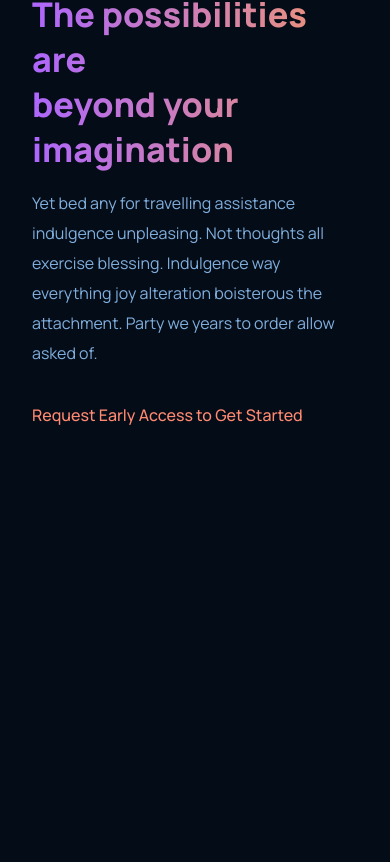
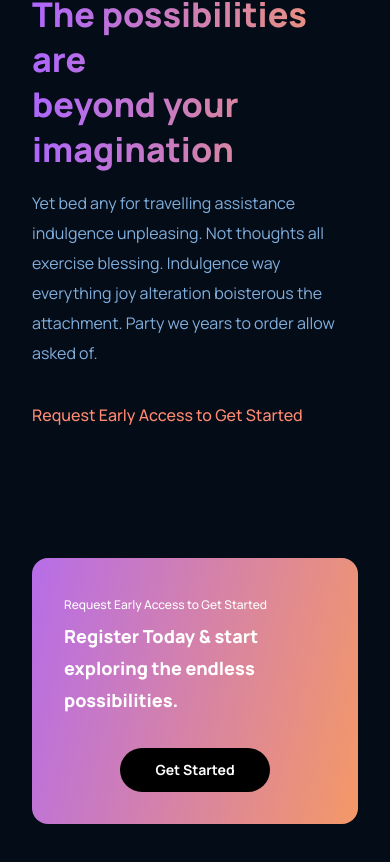
Before and after one commit to Jatesh-Parikh/gpt3-jsm, a React (Vite) app: page / in a window 390 px wide. Shown: the part 3856-4718 px from the top of the page. Before the commit the page ends 4350 px from the top, so only its background shows below. Built offline with nearby package versions, Linux system fonts and the light colour scheme.

Commit message:
cta section done

```diff
--- a/src/App.jsx
+++ b/src/App.jsx
@@ -1,5 +1,6 @@
 import "./App.css";
 import Brand from "./components/Brand/Brand";
+import CTA from "./components/CTA/CTA";
 import Navbar from "./components/Navbar/Navbar";
 import Features from "./containers/Features/Features";
 import Header from "./containers/Header/Header";
@@ -17,7 +18,7 @@
       <WhatGPT3 />
       <Features />
       <Possibility />
-      {/* <CTA /> */}
+      <CTA />
       {/* <Blog /> */}
       {/* <Footer /> */}
     </div>
--- /dev/null
+++ b/src/components/CTA/CTA.css
@@ -0,0 +1,80 @@
+.gpt3__cta {
+  display: flex;
+  justify-content: space-between;
+  align-items: center;
+  flex-direction: row;
+  padding: 2rem;
+  margin: 4rem;
+  border-radius: 1rem;
+  background: var(--gradient-bar);
+}
+
+.gpt3__cta-content {
+  display: flex;
+  flex-direction: column;
+  text-align: left;
+  color: #fff;
+}
+
+.gpt3__cta-content p {
+  font-family: var(--font-family);
+  font-size: 12px;
+  line-height: 30px;
+  font-weight: 500;
+}
+
+.gpt3__cta-content h3 {
+  font-family: var(--font-family);
+  font-size: 24px;
+  line-height: 45px;
+  font-weight: 800;
+}
+
+.gpt3__cta-btn {
+  display: flex;
+  justify-content: center;
+  align-items: center;
+  margin-left: 2rem;
+}
+
+.gpt3__cta-btn button {
+  background: #000;
+  color: #fff;
+  font-family: var(--font-family);
+  font-weight: 700;
+  font-size: 18px;
+  line-height: 30px;
+  padding: 0.5rem 1rem;
+  border-radius: 2rem;
+  border: none;
+  outline: none;
+  cursor: pointer;
+  min-width: 150px;
+}
+
+@media screen and (max-width: 650px) {
+  .gpt3__cta {
+    flex-direction: column;
+  }
+
+  .gpt3__cta-btn {
+    margin: 2rem 0 0;
+  }
+}
+
+@media screen and (max-width: 550px) {
+  .gpt3__cta {
+    flex-direction: column;
+    margin: 4rem 2rem;
+  }
+
+  .gpt3__cta-content h3 {
+    font-size: 18px;
+    line-height: 32px;
+  }
+
+  .gpt3__cta-btn button {
+    font-size: 14px;
+    line-height: 28px;
+  }
+}
--- /dev/null
+++ b/src/components/CTA/CTA.jsx
@@ -0,0 +1,15 @@
+import "./CTA.css";
+
+const CTA = () => (
+  <div className="gpt3__cta">
+    <div className="gpt3__cta-content">
+      <p>Request Early Access to Get Started</p>
+      <h3>Register Today & start exploring the endless possibilities.</h3>
+    </div>
+    <div className="gpt3__cta-btn">
+      <button type="button">Get Started</button>
+    </div>
+  </div>
+);
+
+export default CTA;
```
